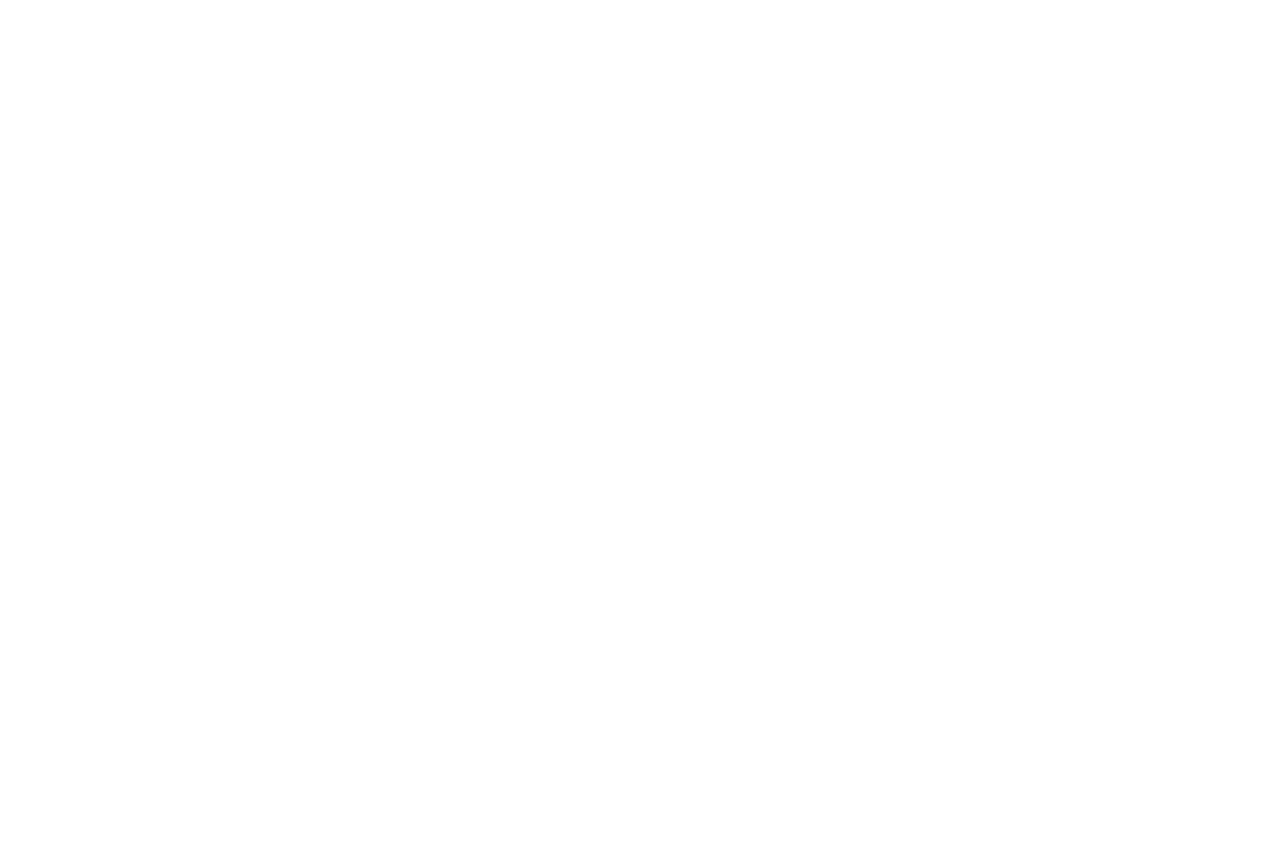
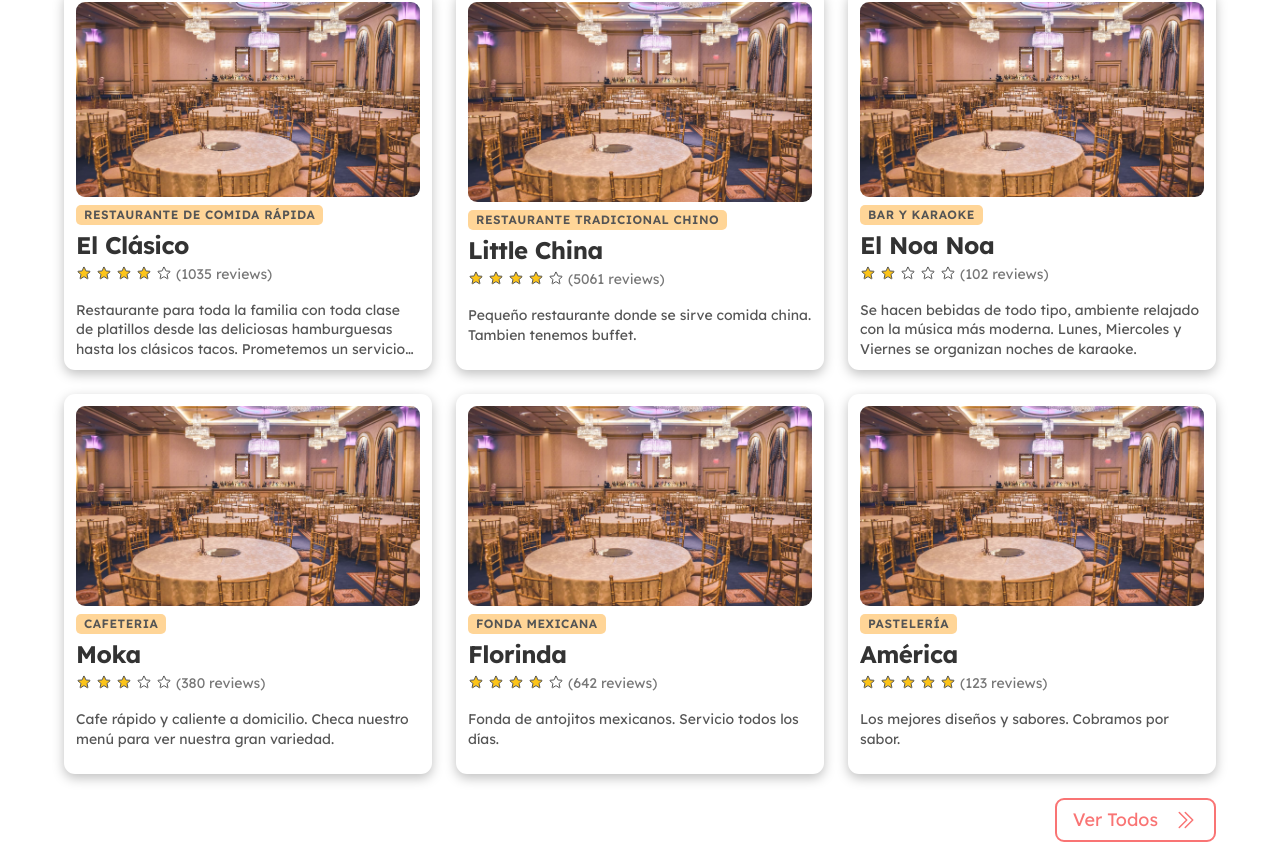
Before and after one commit to RaisedEel/Food-app-LaForanea, a React (Create React App) app: page /welcome in a window 1280 px wide. Before the commit this address had no page. Shown: the part 166-1032 px from the top of the page. Before the commit the page ends 800 px from the top, so only its background shows below. Built offline with nearby package versions, Linux system fonts and the light colour scheme.

Commit message:
Cambiadas las rutas un poco para hacerlas mas descriptivas.

```diff
--- a/src/App.js
+++ b/src/App.js
@@ -1,6 +1,6 @@
 import { Fragment } from 'react';
 import { useDispatch, useSelector } from 'react-redux';
-import { Routes, Route } from 'react-router-dom';
+import { Routes, Route, Navigate } from 'react-router-dom';
 
 import { cartActions } from './context/cart-slice';
 import Cart from './components/cart/Cart';
@@ -29,9 +29,10 @@ function App() {
         </Modal>
       )}
       <Routes>
-        <Route path='/' element={<LandingPage />} />
-        <Route path='/results' element={<RestaurantListPage />} />
-        <Route path='/menu' element={<MenuPage />} />
+        <Route path='*' element={<Navigate replace to='/welcome' />} />
+        <Route path='/welcome' element={<LandingPage />} />
+        <Route path='/search/:term' element={<RestaurantListPage />} />
+        <Route path='/restaurant/:restaurantCode' element={<MenuPage />} />
       </Routes>
     </Fragment>
   );
--- a/src/components/restaurant/PreviewList.js
+++ b/src/components/restaurant/PreviewList.js
@@ -9,7 +9,12 @@ function PreviewList(props) {
   const dispatch = useDispatch();
 
   function setRestaurantsHandler() {
-    dispatch(restaurantsActions.setRestaurants(props.data));
+    dispatch(
+      restaurantsActions.setRestaurants({
+        name: props.title,
+        elements: props.data,
+      })
+    );
   }
 
   return (
@@ -18,7 +23,7 @@ function PreviewList(props) {
       <RestaurantList data={props.data.slice(0, 6)} />
       {props.data.length > 6 && (
         <ArrowLink
-          to='results'
+          to={`search/${props.title.toLowerCase()}`}
           className={classes['preview-link']}
           onClick={setRestaurantsHandler}
           right
--- a/src/components/restaurant/RestaurantItem.js
+++ b/src/components/restaurant/RestaurantItem.js
@@ -6,7 +6,7 @@ function RestaurantItem(props) {
   const navigate = useNavigate();
 
   function onSelectionHandler() {
-    navigate('/menu');
+    navigate(`restaurant/${props.id}`);
   }
 
   return (
--- a/src/context/restaurants-slice.js
+++ b/src/context/restaurants-slice.js
@@ -1,6 +1,6 @@
 import { createSlice } from '@reduxjs/toolkit';
 
-const initialState = { elements: [], size: 0 };
+const initialState = { name: '', elements: [], size: 0 };
 
 const restaurantsSlice = createSlice({
   name: 'restaurants',
@@ -10,8 +10,9 @@ const restaurantsSlice = createSlice({
       state = initialState;
     },
     setRestaurants(state, action) {
-      state.elements = action.payload;
-      state.size = action.payload.length;
+      state.name = action.payload.name;
+      state.elements = action.payload.elements;
+      state.size = action.payload.elements.length;
     },
   },
 });
--- a/src/pages/RestaurantListPage.js
+++ b/src/pages/RestaurantListPage.js
@@ -20,7 +20,7 @@ function RestaurantListPage() {
         Regresar
       </ArrowLink>
       <h2 className='heading-secondary'>
-        Restaurantes ({restaurants.size} resultados)
+        {restaurants.name} ({restaurants.size} resultados)
       </h2>
       <RestaurantList data={restaurants.elements} />
     </div>
```
